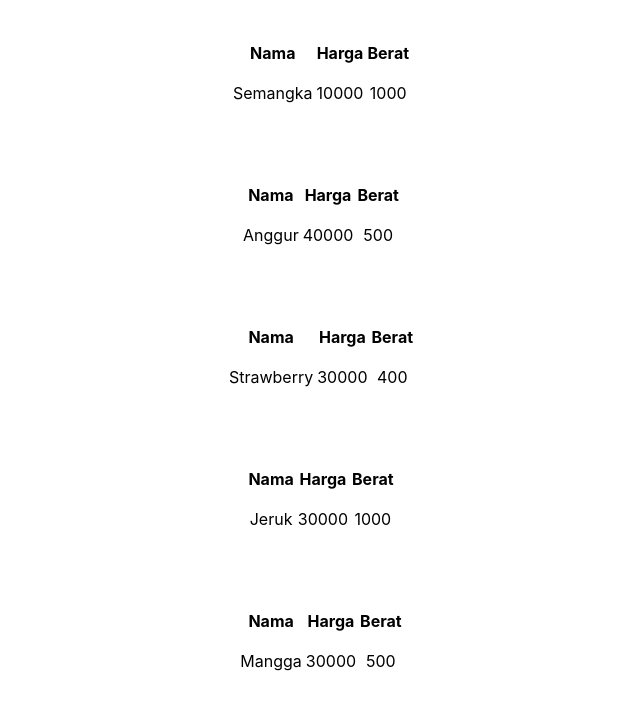
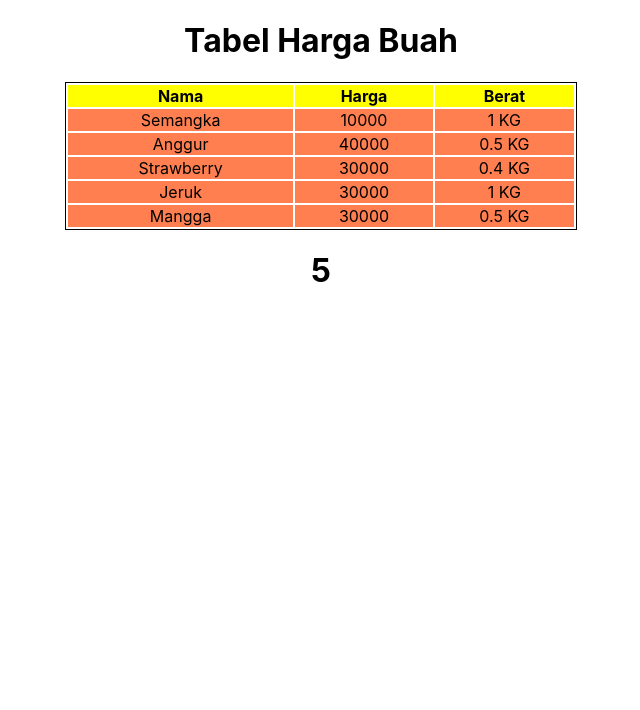
Before and after one commit to Gamalliel19/sanbercode-reactjs-0720-week3, a React (Create React App) app in the folder tugas11/: page / in a window 1280 px wide. Shown: the top 710 px of the page, without its empty margins (319-959 px from the left). Built offline with nearby package versions, Linux system fonts and the light colour scheme.

Commit message:
Menambahkan tugas ke 12 javascript

```diff
--- a/tugas11/src/App.js
+++ b/tugas11/src/App.js
@@ -1,11 +1,15 @@
 import React from 'react';
 import './App.css';
-import UserInfo from './UserInfo'
+import DaftarBuah from './tugas11/DaftarBuah'
+import Timer from './tugas12/Timer'
+
 
 function App() {
   return (
     <div className="App">
-      <UserInfo />
+      <h1>Tabel Harga Buah</h1>
+      <DaftarBuah />
+      <Timer />
     </div>
   );
 }
--- /dev/null
+++ b/tugas11/src/tugas11/DaftarBuah.js
@@ -0,0 +1,40 @@
+import React, { Component } from 'react';
+import Itembuah from './ItemBuah'
+class DaftarBuah extends Component{
+    render(){
+        let dataHargaBuah = [
+            {nama: "Semangka", harga: 10000, berat: 1000},
+            {nama: "Anggur", harga: 40000, berat: 500},
+            {nama: "Strawberry", harga: 30000, berat: 400},
+            {nama: "Jeruk", harga: 30000, berat: 1000},
+            {nama: "Mangga", harga: 30000, berat: 500}
+          ]
+
+          return(
+           <>
+           <table style={{border: '1px solid black', width:"40%", margin:"20px auto"}}>
+               <thead style={{backgroundColor:"yellow"}}>
+                   <tr>
+                       <th>Nama</th>
+
+                       <th>Harga</th>
+
+                       <th>Berat</th>
+                   </tr>
+               </thead>
+               <tbody style={{backgroundColor:"coral"}}>
+                {
+                    dataHargaBuah.map(el=>{
+                        return(
+                            <Itembuah item={el}/>
+                        )
+                    })
+                }
+           </tbody>
+           </table>
+           </>
+          )
+    }
+}
+
+export default DaftarBuah
--- /dev/null
+++ b/tugas11/src/tugas11/ItemBuah.js
@@ -0,0 +1,19 @@
+import React, { Component } from 'react';
+
+class ItemBuah extends Component{
+    constructor(props){
+        super(props)
+    }
+
+    render(){
+        return(
+            <tr>
+                <td>{this.props.item.nama}</td>
+                <td>{this.props.item.harga}</td>
+                <td>{this.props.item.berat/1000} KG</td>
+            </tr>
+        )
+    }
+}
+
+export default ItemBuah
--- /dev/null
+++ b/tugas11/src/tugas12/Timer.js
@@ -0,0 +1,49 @@
+import React, {Component} from 'react'
+
+class Timer extends Component{
+  constructor(props){
+    super(props)
+    this.state = {
+      time: 0
+    }
+  }
+
+  componentDidMount(){
+    if (this.props.start !== undefined){
+      this.setState({time: this.props.start})
+    }
+    this.timerID = setInterval(
+      () => this.tick(),
+      1000
+    );
+  }
+
+  componentDidUpdate(){
+      if(this.state.time === 60){
+
+      }
+  }
+
+  componentWillUnmount(){
+    clearInterval(this.timerID);
+  }
+
+  tick() {
+    this.setState({
+      time: this.state.time + 1
+    });
+  }
+
+
+  render(){
+    return(
+      <>
+        <h1 style={{textAlign: "center"}}>
+          {this.state.time}
+        </h1>
+      </>
+    )
+  }
+}
+
+export default Timer
```
